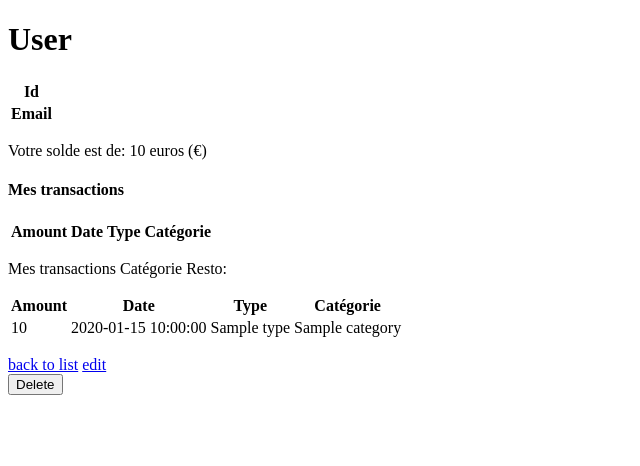
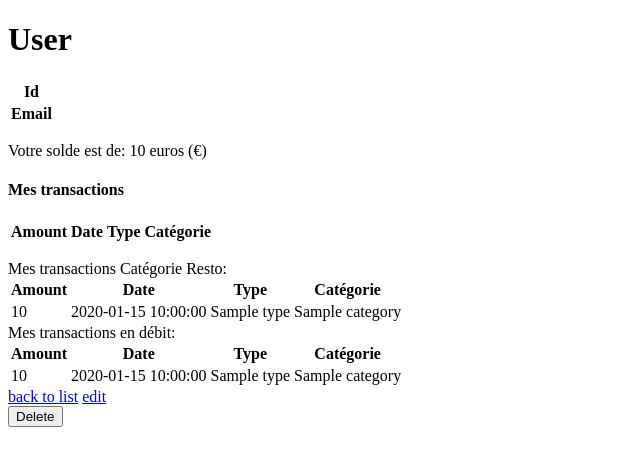
Before and after one commit to LaurieReinette/lecameleon, a Symfony app: template templates/user/show.html.twig in a window 1280 px wide. Shown: the top 466 px of the page, without its empty margins (0-640 px from the left). Run offline with Twig, Linux system fonts and the light colour scheme; the template is opened without the code that fills it: most values are stand-ins (such as "Sample title", 1, 10 or a date in 2020); lists and menus that the app fills with data are empty; some libraries are stand-ins or nearby versions.

Commit message:
ok to display debit transactions

```diff
--- a/src/Controller/UserController.php
+++ b/src/Controller/UserController.php
@@ -55,11 +55,13 @@ class UserController extends AbstractController
     {
         $amount= $user->calculateAmount();
         $transactionsFiltredCategoryResto = $user->filter("Category", "Resto");
+        $transactionsFiltredTypeDebit = $user->filter("Type", "debit");
 
         return $this->render('user/show.html.twig', [
             'user' => $user,
             'amount' =>$amount,
             'transactionsFiltredCategoryResto' =>$transactionsFiltredCategoryResto,
+            'transactionsFiltredTypeDebit' => $transactionsFiltredTypeDebit,
         ]);
     }
 
--- a/templates/user/show.html.twig
+++ b/templates/user/show.html.twig
@@ -64,7 +64,7 @@
     </table>
 
     </p>
-    <p>
+    <div>
         Mes transactions Catégorie Resto:
 
          <table class="table">
@@ -89,7 +89,34 @@
         </tbody>
     </table>
 
-    </p>
+    </div>
+
+        <div>
+        Mes transactions en débit:
+
+         <table class="table">
+        <thead>
+            <tr>
+                <th>Amount</th>
+                <th>Date</th>
+                <th>Type</th>
+                <th>Catégorie</th>
+            </tr>
+        </thead>
+        <tbody>
+        {% for transaction in transactionsFiltredTypeDebit %}
+            <tr>
+                <td>{{ transaction.amount }}</td>
+                <td>{{ transaction.date ? transaction.date|date('Y-m-d H:i:s') : '' }}</td>
+                <td>{{ transaction.type }}</td>
+                <td>{{ transaction.category }}</td>
+
+            </tr>
+        {% endfor %}
+        </tbody>
+    </table>
+
+    </div>
 
 
     <a href="{{ path('user_index') }}">back to list</a>
```
